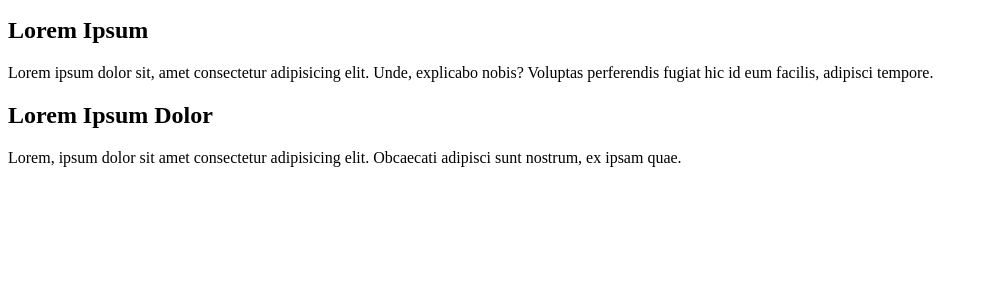
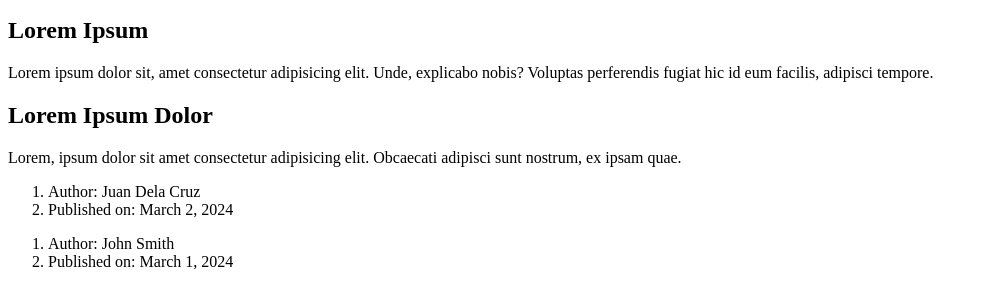
Before and after one commit to derxramos/gitlesson2024, a plain HTML site: page index.html in a window 1280 px wide. Shown: the part 155-462 px from the top of the page, without its empty margins (0-988 px from the left). Drawn offline with Linux system fonts and the light colour scheme.

Commit message:
Added author and date published

```diff
--- a/index.html
+++ b/index.html
@@ -25,7 +25,14 @@
             <p>Lorem, ipsum dolor sit amet consectetur adipisicing elit. Obcaecati adipisci sunt nostrum, ex ipsam quae.</p>
         </article>
         <aside>
-
+            <ol>
+                <li>Author: Juan Dela Cruz</li>
+                <li>Published on: March 2, 2024</li>
+            </ol>
+            <ol>
+                <li>Author: John Smith</li>
+                <li>Published on: March 1, 2024</li>
+            </ol>
         </aside>
         <footer>
 
```
